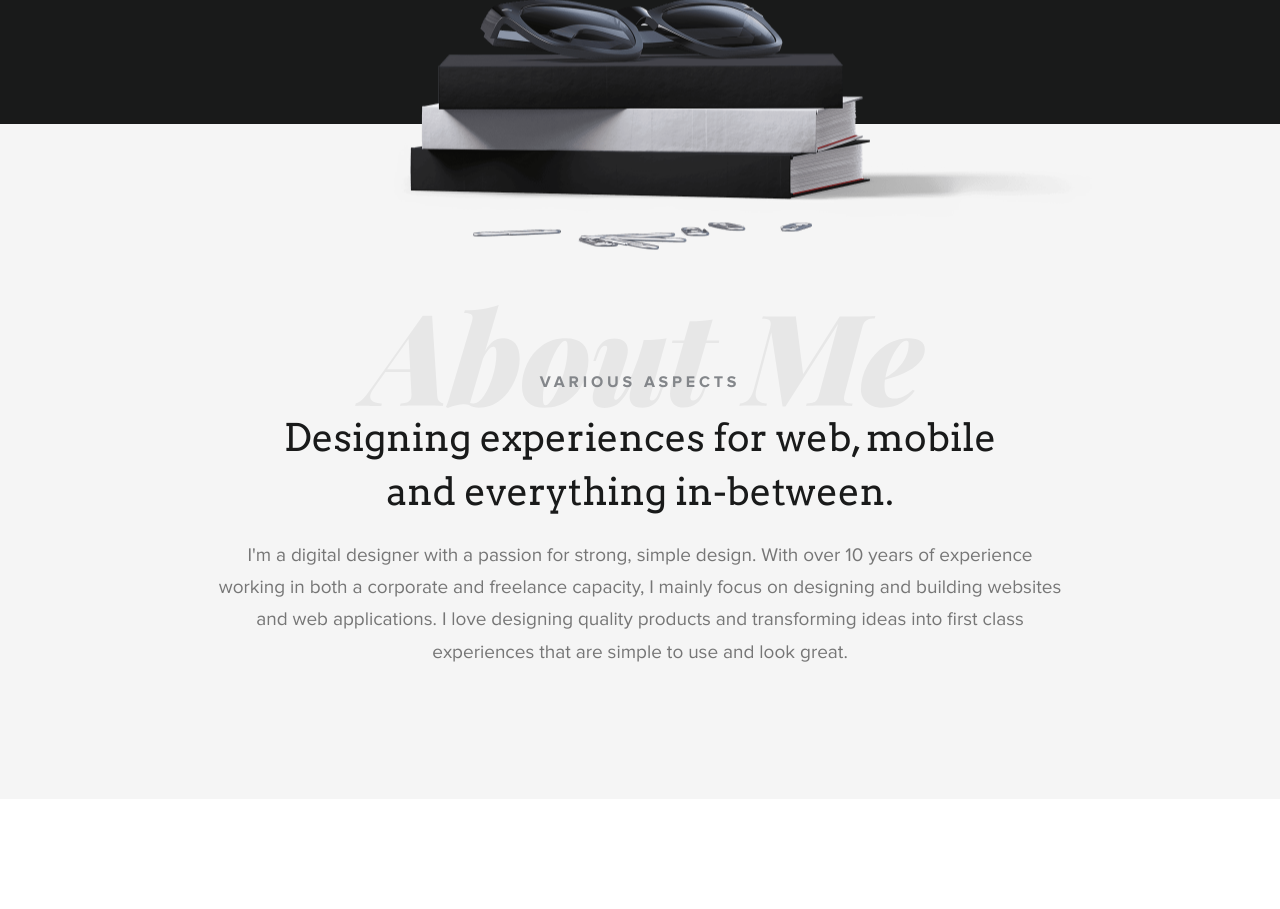
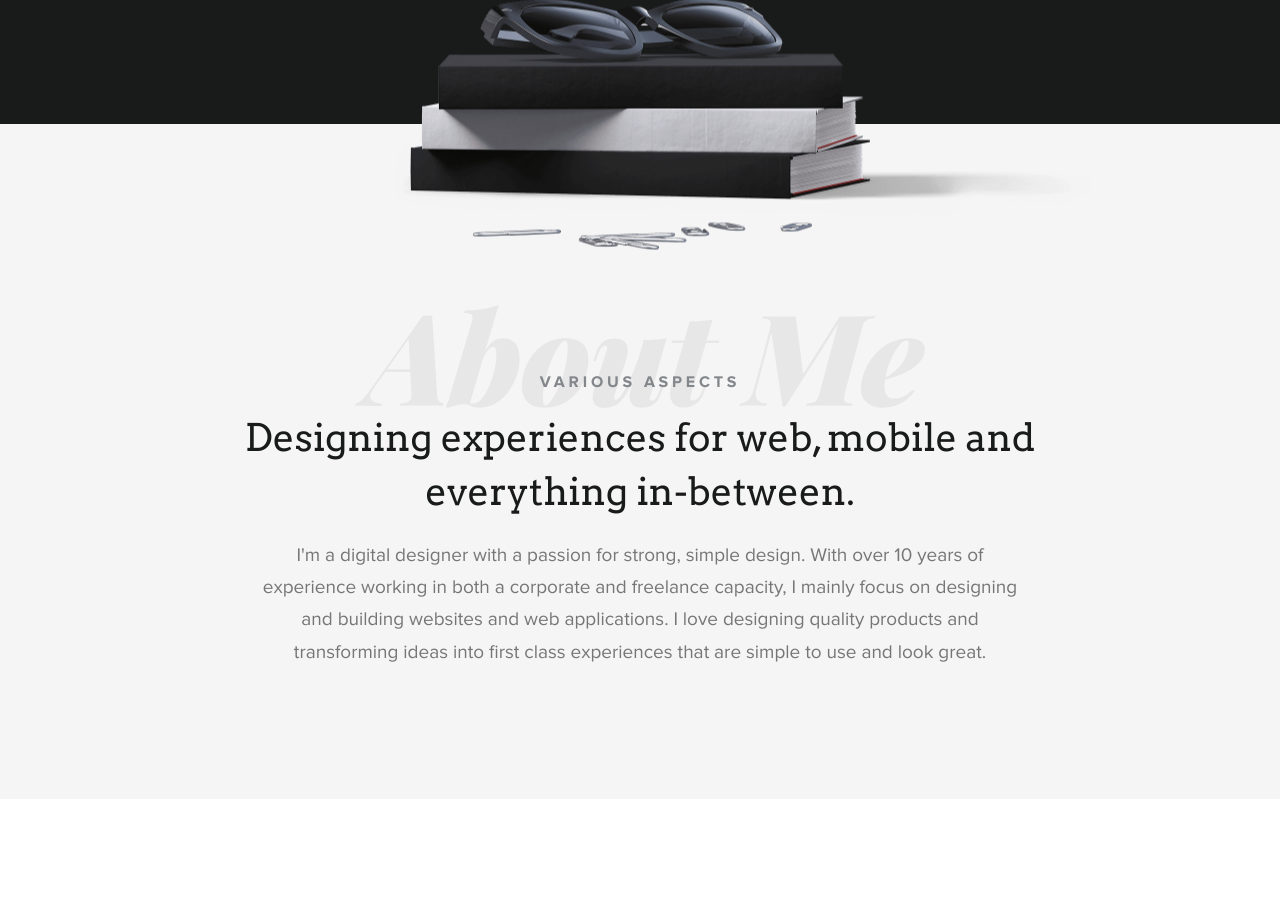
Before and after one commit to mikeio/portfolio-2017, a PHP site: page / in a window 1280 px wide. Shown: the part 562-1471 px from the top of the page. Run offline with PHP 8.4, Linux system fonts and the light colour scheme; some web fonts are replaced.

Commit message:
style adjustments

```diff
--- a/css/app.css
+++ b/css/app.css
@@ -181,7 +181,7 @@ h4 {
     text-align: center; }
     .mobile-overlay ul.social-icons li {
       display: inline;
-      padding: 0px 15px;
+      padding: 0px 12px;
       opacity: 1; }
       .mobile-overlay ul.social-icons li a {
         color: #454649;
@@ -543,11 +543,11 @@ footer {
       margin-bottom: -110px; }
     .about-me h1 {
       margin: 0 auto 22px;
-      max-width: 725px; }
+      max-width: 800px; }
     .about-me h4 {
       margin-bottom: 1rem; }
     .about-me p {
-      max-width: 850px;
+      max-width: 760px;
       letter-spacing: 0px; }
     .about-me .playfair {
       max-width: 570px;
--- a/scss/app.scss
+++ b/scss/app.scss
@@ -225,7 +225,7 @@ h4 {
 
 		li {
 			display: inline;
-			padding: 0px 15px;
+			padding: 0px 12px;
 			opacity: 1;
 
 			a {
@@ -775,7 +775,7 @@ footer {
 
 		h1 {
 			margin: 0 auto 22px;
-			max-width: 725px;
+			max-width: 800px;
 		}
 
 		h4 {
@@ -783,7 +783,7 @@ footer {
 		}
 
 		p {
-			max-width: 850px;
+			max-width: 760px;
 			letter-spacing: 0px;
 		}
 
```
